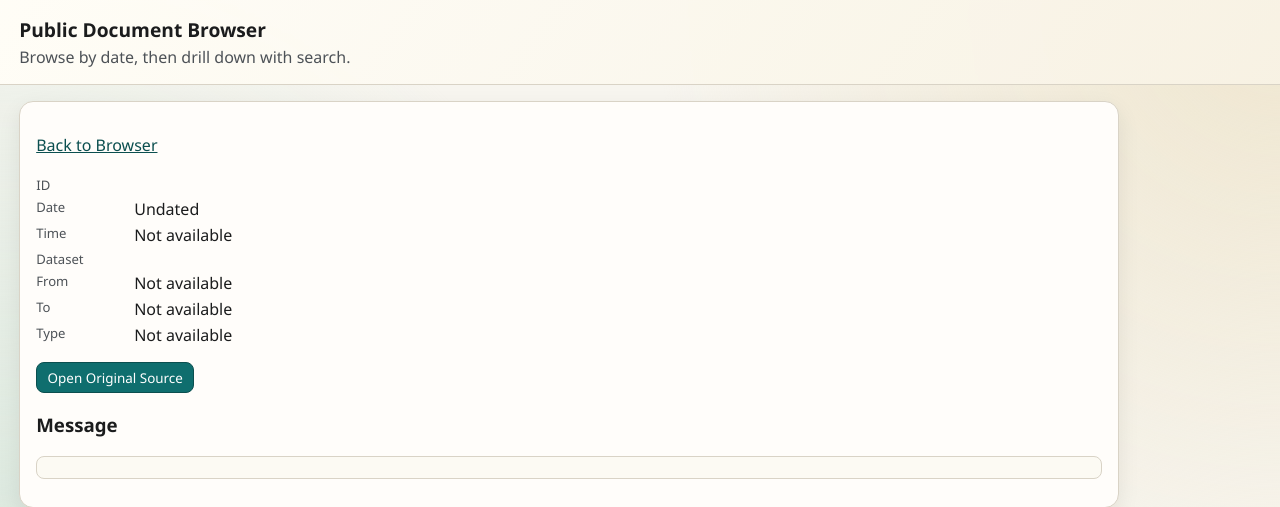
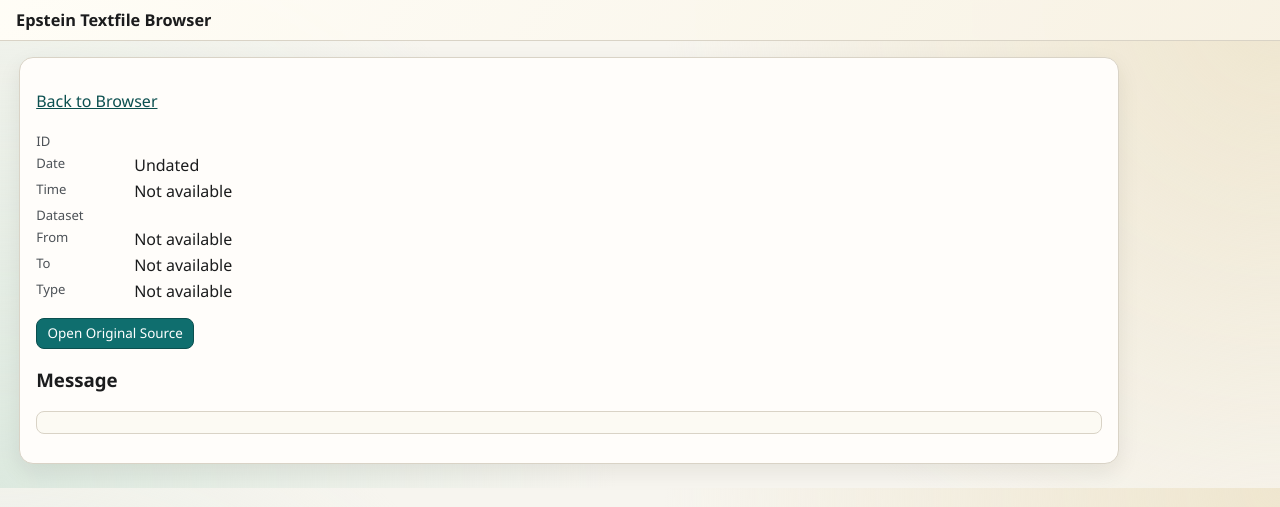
Before and after one commit to bamingyuan/epstein-textfiles, a Flask app: template templates/doc.html in a window 1280 px wide. Shown: the top 507 px of the page. Run offline with Flask 3, Linux system fonts and the light colour scheme; the template is opened without the code that fills it, so the values that code supplies are empty.

Commit message:
minor UI changes, changed title

```diff
--- a/static/styles.css
+++ b/static/styles.css
@@ -50,22 +50,17 @@
 .brand {
   max-width: 1400px;
   margin: 0 auto;
-  padding: 1rem 1.2rem;
+  padding: 0.55rem 1rem;
 }
 
 .brand h1 {
   margin: 0;
-  font-size: 1.2rem;
+  font-size: 1.02rem;
 }
 
 .brand h1 a {
   color: var(--ink);
   text-decoration: none;
-}
-
-.brand p {
-  margin: 0.2rem 0 0;
-  color: var(--ink-soft);
 }
 
 .page-shell {
@@ -86,7 +81,7 @@
 
 .control-panel {
   display: grid;
-  grid-template-columns: minmax(0, 1fr) minmax(260px, 0.36fr);
+  grid-template-columns: 1fr;
   gap: 1rem;
   align-items: stretch;
   margin-bottom: 1rem;
@@ -163,19 +158,6 @@
   background: #fff;
   color: var(--accent-strong);
   border-color: var(--line-strong);
-}
-
-.control-notes {
-  background: var(--paper);
-  border: 1px solid var(--line);
-  border-radius: 14px;
-  padding: 0.8rem 1rem;
-  box-shadow: var(--shadow);
-  min-width: 0;
-}
-
-.control-notes p {
-  margin: 0.35rem 0;
 }
 
 .filter-backdrop {
@@ -898,22 +880,6 @@
   overflow: hidden;
 }
 
-@media (max-width: 1320px) {
-  .control-panel {
-    grid-template-columns: 1fr;
-  }
-
-  .control-notes {
-    display: flex;
-    flex-wrap: wrap;
-    gap: 0.8rem 1.2rem;
-  }
-
-  .control-notes p {
-    margin: 0;
-  }
-}
-
 @media (max-width: 1100px) {
   .search-form .form-field-search {
     flex-basis: 100%;
--- a/templates/base.html
+++ b/templates/base.html
@@ -3,7 +3,7 @@
 <head>
   <meta charset="utf-8">
   <meta name="viewport" content="width=device-width, initial-scale=1">
-  <title>{% block title %}Document Browser{% endblock %}</title>
+  <title>{% block title %}Epstein Textfile Browser{% endblock %}</title>
   <link rel="stylesheet" href="{{ url_for('static', filename='styles.css') }}">
   <script>
     (function () {
@@ -274,8 +274,7 @@
 <body class="{% block body_class %}{% endblock %}">
   <header class="site-header">
     <div class="brand">
-      <h1><a href="{{ url_for('browse') }}">Public Document Browser</a></h1>
-      <p>Browse by date, then drill down with search.</p>
+      <h1><a href="{{ url_for('browse') }}">Epstein Textfile Browser</a></h1>
     </div>
   </header>
   <main class="page-shell {% block page_shell_class %}{% endblock %}">
```
Also changed, not shown: templates/browse.html (+1 -11 lines).
